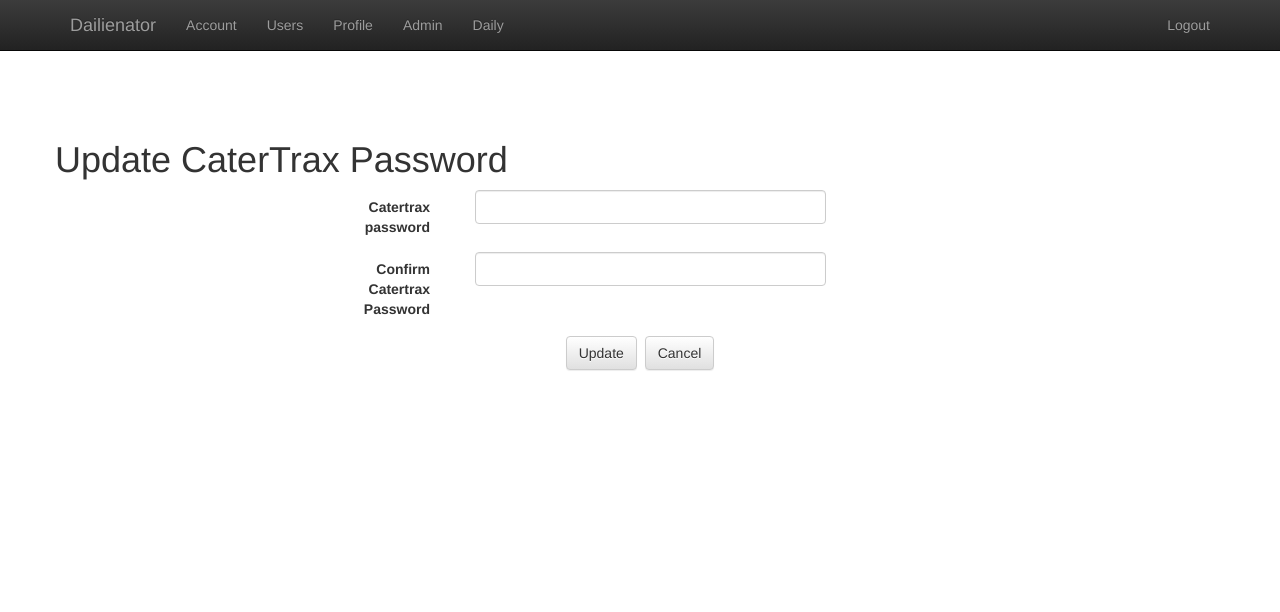
After one commit to camuthig/dailienator, a Django app: page /users/catertrax_password/update in a window 1280 px wide. The commit adds this page. Shown: the top 612 px of the page. Run offline with Django 3.2, Linux system fonts and the light colour scheme; the visitor is signed in with stand-in values (Sample User, id 1); parts of the project's set-up code (start-up, migrations or seed data) failed here and were passed over; some libraries are stand-ins or nearby versions.

Commit message:
#3 Add views, forms and templates to allow updating for Dailienator and CaterTrax passwords.

```diff
--- a/dailienator/sodexoaccounts/forms.py
+++ b/dailienator/sodexoaccounts/forms.py
@@ -45,3 +45,32 @@
         if commit:
             user.save()
         return user
+
+class AccountUserCaterTraxPasswordUpdateForm(forms.ModelForm):
+    confirm_ct_password = forms.CharField(label="Confirm Catertrax Password",
+                                            widget=forms.PasswordInput,
+                                            required=True,)
+    catertrax_password = forms.CharField(widget=forms.PasswordInput, required=True)
+
+    class Meta:
+        model = AccountUser
+        fields = ['catertrax_password', 'confirm_ct_password']
+
+    def __init__(self, *args, **kwargs):
+        self.user = kwargs.pop('user', None)
+        super(AccountUserCaterTraxPasswordUpdateForm, self).__init__(*args, **kwargs)
+
+    def clean(self):
+        cleaned_data = super(AccountUserCaterTraxPasswordUpdateForm, self).clean()
+        ct_password1 = cleaned_data.get("catertrax_password")
+        ct_password2 = cleaned_data.get("confirm_ct_password")
+
+        if (ct_password1 and ct_password2 and ct_password1 != ct_password2):
+            raise forms.ValidationError("Catertrax passwords did not match.")
+        return cleaned_data
+
+    def save(self, commit=True):
+        cleaned_data = super(AccountUserCaterTraxPasswordUpdateForm, self).clean()
+        self.user.catertrax_password = cleaned_data.get("catertrax_password")
+        self.user.save()
+        return self.user
--- /dev/null
+++ b/dailienator/sodexoaccounts/templates/sodexoaccounts/catertrax_password_update.html
@@ -0,0 +1,56 @@
+{% extends "home/base.html" %}
+<head>
+{% block title %}Update CaterTrax Password{% endblock %}
+{% block head_content %}
+
+{{ form.media }}
+
+{% endblock %}
+</head>
+
+
+{% block content %}
+<div class="container">
+	<div class="row">
+        <div class=".col-md-6 .col-md-offset-3">
+            <h1>Update CaterTrax Password</h1>
+        </div>
+    </div>
+	<div class="row">
+        <div class="col-md-6 col-md-offset-3">
+			{% if messages %}
+			<ul class="messages">
+				{% for message in messages %}
+				<li{% if message.tags %} class="{{ message.tags }}"{% endif %}>{{ message }}</li>
+				{% endfor %}
+			</ul>
+			{% endif %}
+			<form class="form-horizontal" action="" method="post">{% csrf_token %}
+	            {% for field in form.visible_fields %}
+	            <div id="div_{{ field.html_name }}"
+	                 class="form-group{% if field.errors %} has-error{% endif %}">
+	                <label for="id_{{ field.html_name }}" class="col-sm-2 control-label">
+	                	{{ field.label }}
+	                </label>
+	                <div class="col-sm-10">
+	                	<div class="col-sm-10">
+                        	<input class="form-control" type="password" name="{{ field.html_name }}" id="id_{{ field.html_name }}">
+                    	</div>
+	                </div>
+	                <div class="text-muted pull-right">
+	                    <small>{{ field.help_text }}</small>
+	                </div>
+	                <div class="help-block">
+	                    {{ field.errors }}
+	                </div>
+	            </div>
+	          	{% endfor %}
+				<div class="form-actions">
+	                <button type="submit" class="btn btn-default">Update</button>
+	                <a class="btn btn-default" href="/users/{{ user.username }}/update">Cancel</a>
+	            </div>
+			</form>
+		</div>
+	</div>
+</div>
+{% endblock %}
--- a/dailienator/sodexoaccounts/views.py
+++ b/dailienator/sodexoaccounts/views.py
@@ -15,7 +15,7 @@
 
 from dailienator.common.utils.mixins import LoginRequiredMixin
 from models import AccountUser, Account
-from forms import AccountUserCreateForm
+from forms import AccountUserCreateForm, AccountUserCaterTraxPasswordUpdateForm
 
 # Create your views here.
 
@@ -69,6 +69,24 @@
                           {'verbose_name': queryset.model._meta.verbose_name})
         return obj
 
+class AccountUserCaterTraxPasswordUpdateView(LoginRequiredMixin, UpdateView):
+    model = AccountUser
+    form_class = AccountUserCaterTraxPasswordUpdateForm
+    template_name = "sodexoaccounts/catertrax_password_update.html"
+
+    def get_queryset(self):
+        return AccountUser.objects.filter(account = self.request.user.account)
+    def get_success_url(self):
+        self.kwargs['username'] = self.request.user.username
+        return reverse_lazy('accountuser-update', kwargs=self.kwargs)
+    def get_object(self, queryset=None):
+        return self.request.user.account
+    def get_form_kwargs(self):
+        # pass "user" keyword argument with the current user to your form
+        kwargs = super(AccountUserCaterTraxPasswordUpdateView, self).get_form_kwargs()
+        kwargs['user'] = self.request.user
+        return kwargs
+
 class AccountUserDeleteView(LoginRequiredMixin, DeleteView):
     model = AccountUser
     success_url = reverse_lazy('accountuser-list')
--- a/dailienator/templates/home/base.html
+++ b/dailienator/templates/home/base.html
@@ -38,6 +38,7 @@
                     <ul class="nav navbar-nav">
                         <li><a href="/account/update">Account</a></li>
                         <li><a href="/users">Users</a></li>
+                        <li><a href="/users/{{ user.username }}/update">Profile</a></li>
                         {% if user.is_active and user.is_staff %}
                             <li><a href="/admin">Admin</a></li>
                         {% endif %}
--- a/dailienator/templates/home/base_js.html
+++ b/dailienator/templates/home/base_js.html
@@ -41,6 +41,7 @@
                     <ul class="nav navbar-nav">
                         <li><a href="/account/update">Account</a></li>
                         <li><a href="/users">Users</a></li>
+                        <li><a href="/users/{{ user.username }}/update">Profile</a></li>
                         {% if user.is_active and user.is_staff %}
                             <li><a href="/admin">Admin</a></li>
                         {% endif %}
--- a/dailienator/urls.py
+++ b/dailienator/urls.py
@@ -1,10 +1,11 @@
 from django.conf.urls import patterns, include, url
-from sodexoaccounts.views import AccountUserListView, AccountUserCreateView, AccountUserUpdateView, AccountUserDeleteView, AccountUpdateView
+from sodexoaccounts.views import AccountUserListView, AccountUserCreateView, AccountUserUpdateView, AccountUserDeleteView, AccountUpdateView, AccountUserCaterTraxPasswordUpdateView
 from views import Login, Logout
 from daily.views import DailyCreateView
 
 from django.core.urlresolvers import reverse_lazy
 from django.contrib import admin
+from django.contrib.auth.views import password_change
 admin.autodiscover()
 
 urlpatterns = patterns('',
@@ -21,6 +22,8 @@
     #Sodexo AccountUser Views
     url(r'^users/$', AccountUserListView.as_view(), name='accountuser-list'),
     url(r'^users/create$', AccountUserCreateView.as_view(), name='accountuser-create'),
+    url(r'^users/password/update$', password_change, {'template_name': 'administration/password_update.html', 'post_change_redirect': '/'}),
+    url(r'^users/catertrax_password/update', AccountUserCaterTraxPasswordUpdateView.as_view(), name='accountuser-catertrax-password-update'),
     url(r'^users/(?P<username>[\w|.|@|+|-]+)/update', AccountUserUpdateView.as_view(), name='accountuser-update'),
     url(r'^users/(?P<username>[\w|.|@|+|-]+)/delete', AccountUserDeleteView.as_view(), name='accountuser-delete'),
 
```
Also changed, not shown: dailienator/sodexoaccounts/templates/sodexoaccounts/accountuser_update_form.html (+7 -2 lines), dailienator/templates/administration/password_update.html (added, +56 -0 lines).
